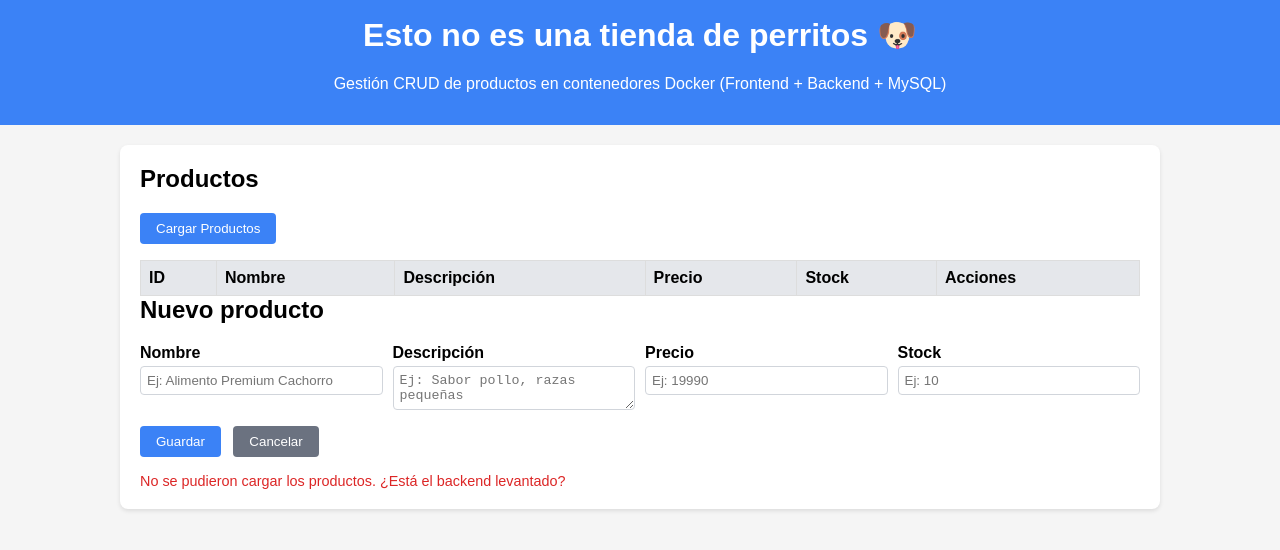
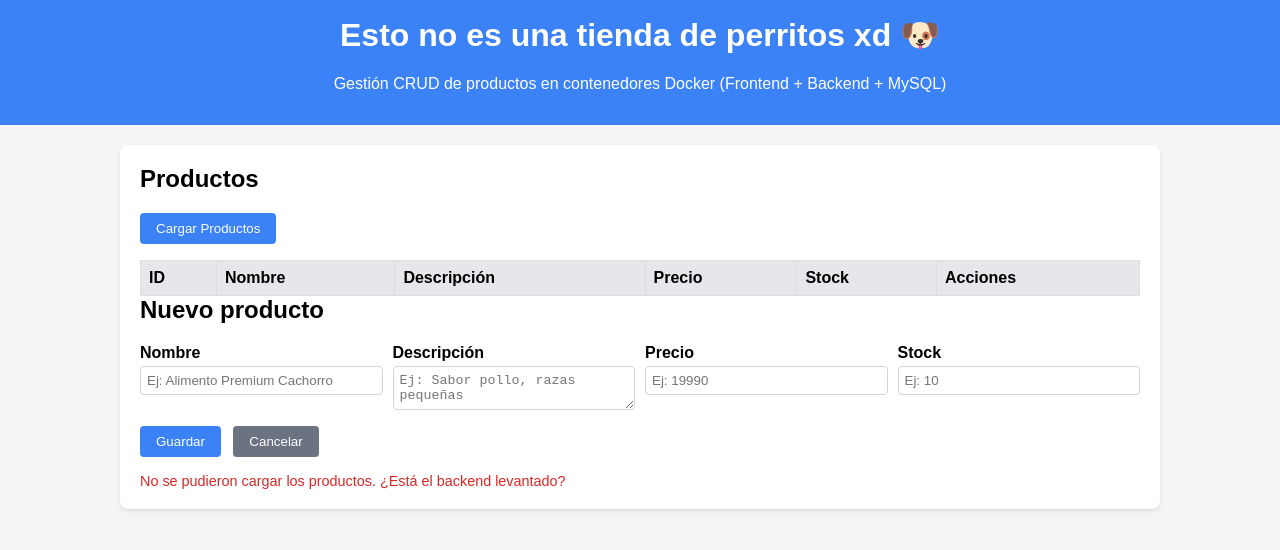
Before and after one commit to Elpeor/tiendaPerritos, a plain HTML site: page frontend/index.html in a window 1280 px wide. Drawn offline with Linux system fonts and the light colour scheme; no server answers.

Commit message:
xd en el titulo

```diff
--- a/frontend/index.html
+++ b/frontend/index.html
@@ -94,7 +94,7 @@
 </head>
 <body>
   <header>
-    <h1>Esto no es una tienda de perritos &#128054;</h1>
+    <h1>Esto no es una tienda de perritos xd &#128054;</h1>
     <p>Gestión CRUD de productos en contenedores Docker (Frontend + Backend + MySQL)</p>
   </header>
   <main>
```
